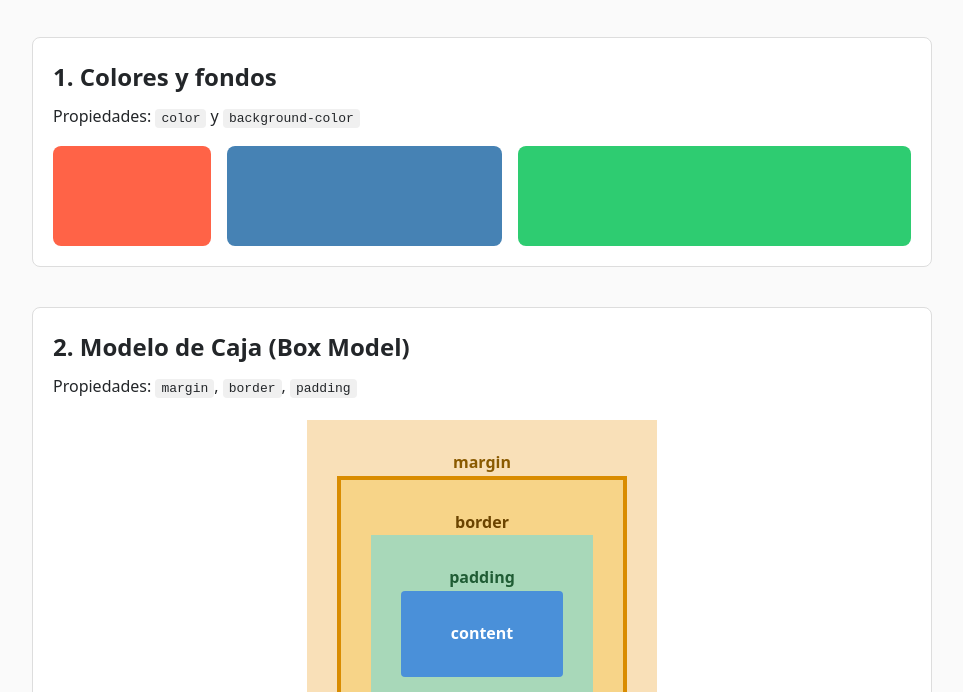
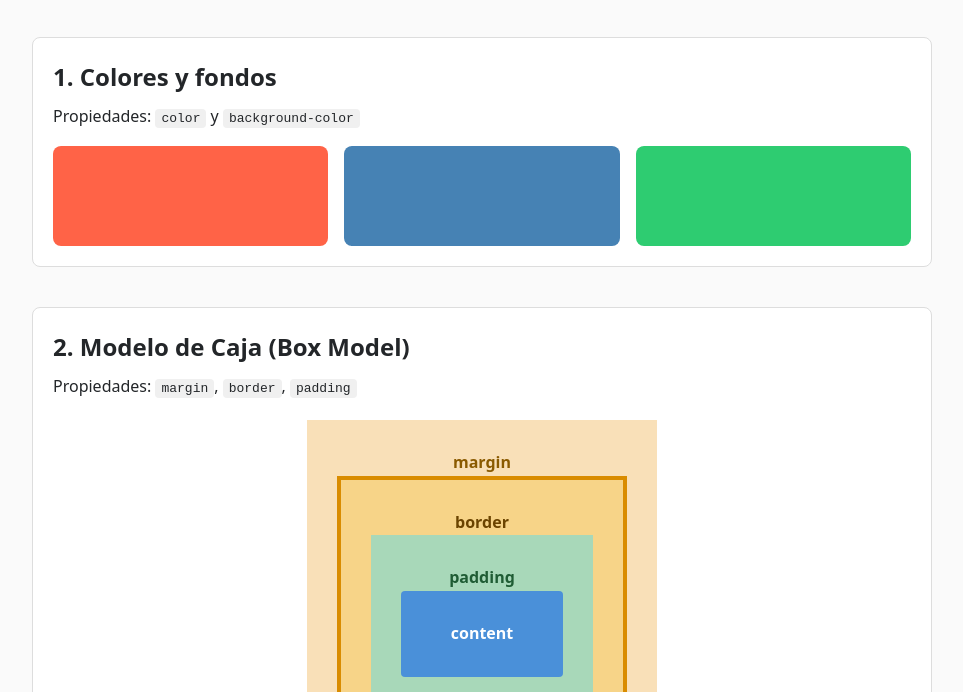
Before and after one commit to Rafaeladelc/guia-css-interactiva, a plain HTML site: page index.html in a window 1280 px wide. Shown: the part 108-800 px from the top of the page, without its empty margins (158-1121 px from the left). Drawn offline with Linux system fonts and the light colour scheme.

Commit message:
corrige flex de las cajas de colores para que sean iguales

```diff
--- a/css/styles.css
+++ b/css/styles.css
@@ -105,12 +105,12 @@
 
 .caja-2 {
     background-color: steelblue;
-    flex: 2;
+    flex: 1;
 }
 
 .caja-3 {
     background-color: #2ecc71;
-    flex: 3;
+    flex: 1;
 }
 
 /* --- Sección 2: Box Model --- */
```
